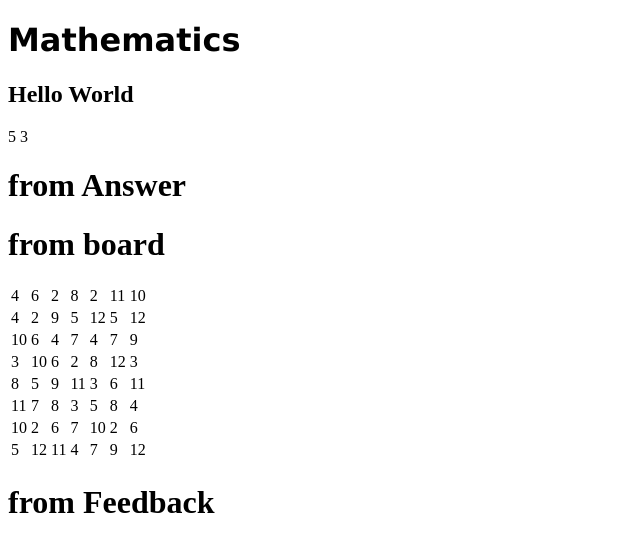
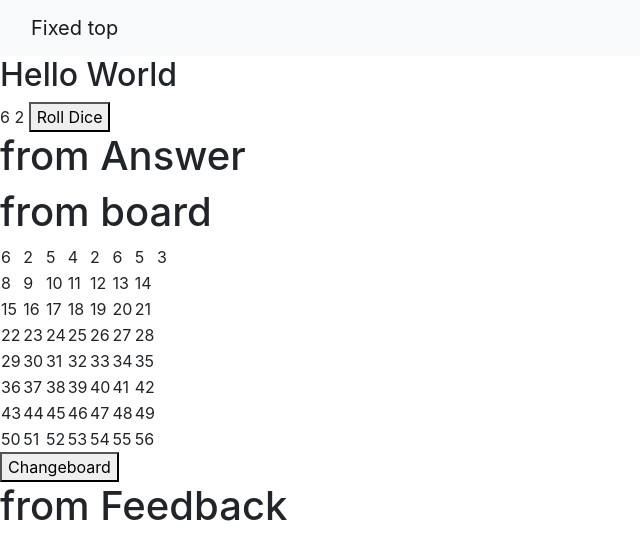
Before and after one commit to PamelaSohWY/PamelaSohWY-TGC9VueProject2Gameversion2, a Vue app in the folder game/: page / in a window 1280 px wide. Shown: the top 560 px of the page, without its empty margins (0-640 px from the left). Built offline with nearby package versions, Linux system fonts and the light colour scheme.

Commit message:
randomize numbers on board and dice

```diff
--- a/game/package.json
+++ b/game/package.json
@@ -9,8 +9,9 @@
   },
   "dependencies": {
     "bootstrap": "^4.5.3",
+    "bootstrap-vue": "^2.21.1",
     "core-js": "^3.6.5",
-    "vue": "^2.6.11"
+    "vue": "^2.6.12"
   },
   "devDependencies": {
     "@vue/cli-plugin-babel": "~4.5.0",
--- a/game/src/App.vue
+++ b/game/src/App.vue
@@ -1,5 +1,13 @@
 <template>
+
   <div id="app">
+<!-- Nav Bar Code Sticky Top -->
+<nav class="navbar fixed-top navbar-light bg-light">
+  <div class="container-fluid">
+    <a class="navbar-brand" href="#">Fixed top</a>
+  </div>
+</nav>
+
       <Basic></Basic>
       <randomNumber>Random Number</randomNumber>
       <Answer></Answer>
--- a/game/src/components/Board.vue
+++ b/game/src/components/Board.vue
@@ -9,6 +9,7 @@
                     </td>
                     </tr>
         </table>
+        <button @click="change()">Changeboard</button>
     </div>
 </template>
 
@@ -17,29 +18,30 @@ export default {
     data: function(){
         return{
             grid:[
-                [7,9,3,8,2,11,10],
-                [4,2,9,5,12,5,12],
-                [10,6,4,7,4,7,9],
-                [3,10,6,2,8,12,3],
-                [8,5,9,11,3,6,11],
-                [11,7,8,3,5,8,4],
-                [10,2,6,7,10,2,6],
-                [5,12,11,4,7,9,12]
+                [1,2,3,4,5,6,7],
+                [8,9,10,11,12,13,14],
+                [15,16,17,18,19,20,21],
+                [22,23,24,25,26,27,28],
+                [29,30,31,32,33,34,35],
+                [36,37,38,39,40,41,42],
+                [43,44,45,46,47,48,49],
+                [50,51,52,53,54,55,56]
             ],
         }; // end of return
     },// end of data function
 
 mounted: function(){
-    for(let i=0; i<3; i++){
-        for(let j=0; j<3; j++){
-    this.$set(this.grid[0],j,Math.floor(Math.random()*10));
+    for(let i=0; i<7; i++){
+        for(let j=0; j<8; j++){
+    this.$set(this.grid[0],j,Math.floor(Math.random()*(6-1+1))+1);
+
         }//end of j
     } //end of i
         },//end of mounted function
 methods:{
     change: function(){
-        this.$set(this.grid[0],1,Math.floor(Math.random()*10))
-    } // end of change
+        this.$set(this.grid[0],0, Math.floor(Math.random()*6));
+    }, // end of change    }
     } // end of methods
     } //end of export default
 
--- a/game/src/components/randomNumber.vue
+++ b/game/src/components/randomNumber.vue
@@ -2,11 +2,15 @@
   <div>
     {{randomNumber1}}
     {{randomNumber2}}
+    <button @click="roll()">Roll Dice</button>
   </div>
 </template>
 
 <script>
 export default {
+//   data: function(){
+//       dice: 1
+//   },
   computed:{
       randomNumber1: function() {
       return Math.floor(Math.random()*(6-1+1))+1
@@ -14,6 +18,11 @@ export default {
       randomNumber2: function () {
       return Math.floor(Math.random()*(6-1+1))+1
   }
+},
+methods: {
+    roll: function(){
+    this.$set(this.randomNumber1, Math.floor(Math.random()*6))
+    }//end of roll function
 }
 //end of script
 }
--- a/game/src/main.js
+++ b/game/src/main.js
@@ -1,6 +1,11 @@
 import Vue from 'vue'
 import App from './App.vue'
 // import "bootstrap/dist/css/bootstrap.css"
+import 'bootstrap/dist/css/bootstrap.css'
+import 'bootstrap-vue/dist/bootstrap-vue.css'
+
+import  BootstrapVue from 'bootstrap-vue'
+import  IconsPlugin from 'bootstrap-vue'
 
 Vue.config.productionTip = false
 
```
Also changed, not shown: 1 other file (tests, documents, lock files or other folders).
